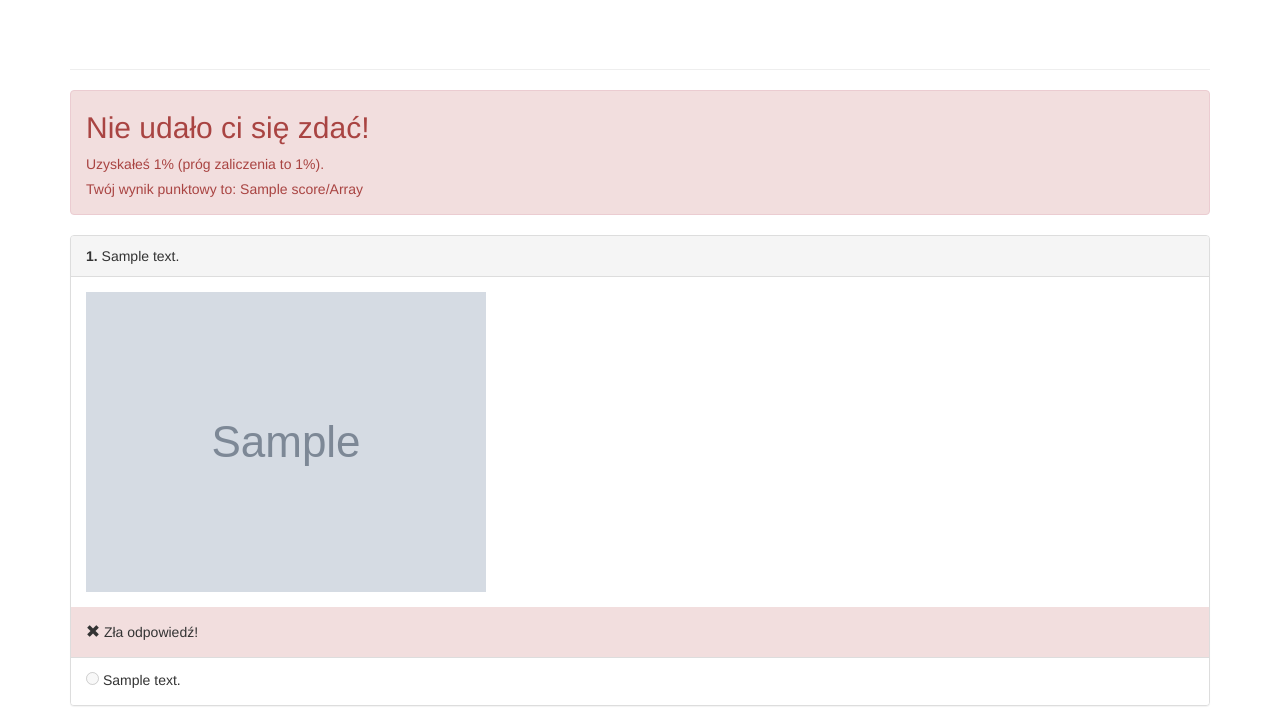
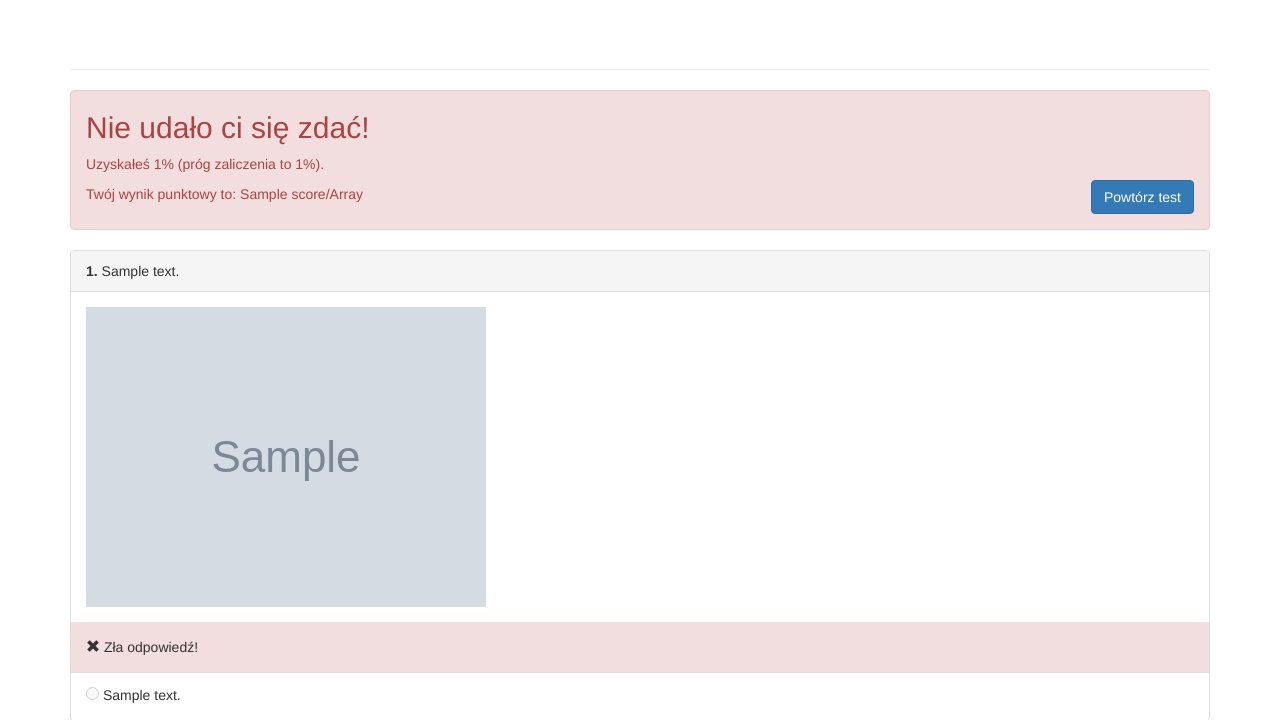
Before and after one commit to mklkj/egzaminer, a PHP site: template resources/themes/bs/templates/front/exam.twig in a window 1280 px wide. Shown: the part 52-772 px from the top of the page. Run offline with PHP 8.4, Linux system fonts and the light colour scheme; the template is opened without the code that fills it: most values are stand-ins (such as "Sample title", 1, 10 or a date in 2020); grey boxes marked "Sample" are stand-in pictures; style sheets or scripts are compiled from the project's sources; some libraries are stand-ins or nearby versions.

Commit message:
Implement again-button in mdl and bs

```diff
--- a/resources/themes/bs/main.scss
+++ b/resources/themes/bs/main.scss
@@ -34,3 +34,7 @@ body > .container {
 label {
   font-weight: normal;
 }
+
+.btn-again {
+  margin-top: 26px;
+}
--- a/resources/themes/bs/templates/front/exam.twig
+++ b/resources/themes/bs/templates/front/exam.twig
@@ -4,8 +4,15 @@
   {% if score %}
     <div class="alert alert-{% if score.isPass %}success{% else %}danger{% endif %}" role="alert">
       <h2>{% if score.isPass %}Zdałeś{% else %}Nie udało ci się zdać!{% endif %}</h2>
-      <p>Uzyskałeś {{ score.percentages }}% (próg zaliczenia to {{ exam.thresholdPercentages }}%).</p>
-      <p>Twój wynik punktowy to: {{ score.score }}/{{ exam.questions }}</p>
+      <div class="row">
+        <div class="col-md-6">
+          <p>Uzyskałeś {{ score.percentages }}% (próg zaliczenia to {{ exam.thresholdPercentages }}%).</p>
+          <p>Twój wynik punktowy to: {{ score.score }}/{{ exam.questions }}</p>
+        </div>
+        <div class="col-md-6">
+          <a href="{{ dir }}/exam/{{ exam.id }}" class="btn btn-primary pull-right btn-again">Powtórz test</a>
+        </div>
+      </div>
     </div>
   {% endif %}
 
```
Also changed, not shown: resources/themes/mdl/main.scss (+12 -2 lines), resources/themes/mdl/templates/front/exam.twig (+9 -2 lines).
